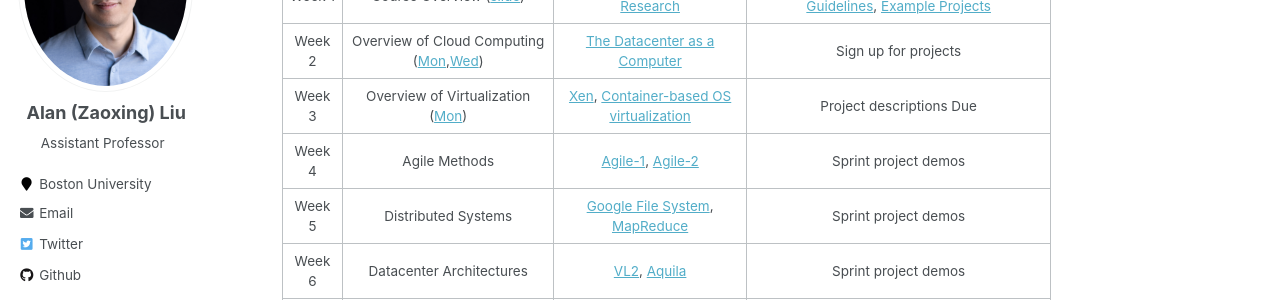
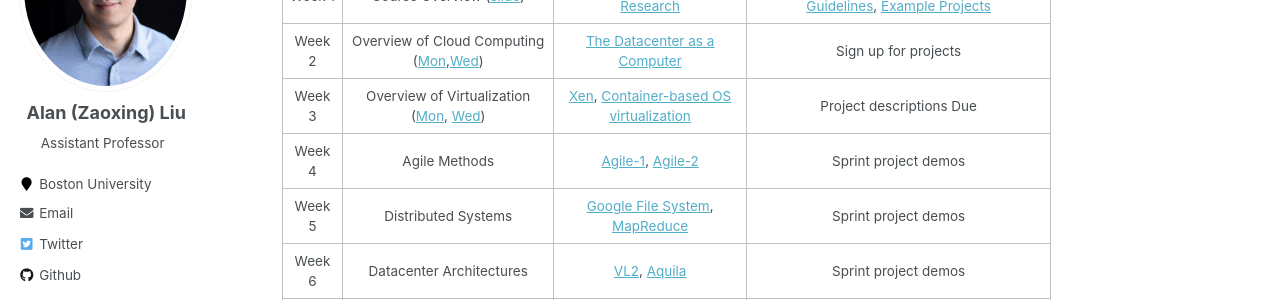
Before and after one commit to zaoxing/zaoxing.github.io, a Jekyll site: the page built from _teaching/2022-fall-cloud.md, in a window 1280 px wide and 900 px high, scrolled down 1050 px. Shown: the part 152-452 px from the top of the window. Built offline with Jekyll 4.4.1, drawn with Linux system fonts in a browser that asks for light colours; comment, search, counter and statistics services are not loaded.

Commit message:
update slide week 3

```diff
--- a/_teaching/2022-fall-cloud.md
+++ b/_teaching/2022-fall-cloud.md
@@ -32,7 +32,7 @@ Tentative Syllabus
 | :------: | :------: | :------:  | :----: |
 | Week 1  | Course Overview ([slide](/files/slides/lecture1.pdf)) | [How to Read](/files/course/CCR07_HowToRead.pdf), [You and Your Research](/files/course/Bell86_YouAndYourResearch.pdf) | [Project Template](https://github.com/zaoxing/cloudcourse22/blob/main/Project_Description_Template.md), [Project Management Guidelines](), [Example Projects]() |
 | Week 2  | Overview of Cloud Computing ([Mon](/files/slides/lecture2.pdf),[Wed](/files/slides/week2_2.pdf)) | [The Datacenter as a Computer](https://www.morganclaypool.com/doi/abs/10.2200/S00874ED3V01Y201809CAC046) | Sign up for projects |
-| Week 3  | Overview of Virtualization ([Mon](/files/slides/week3_1.pdf)) | [Xen](/files/course/SOSP03_Xen.pdf), [Container-based OS virtualization](/files/course/EuroSys07_Container.pdf)| Project descriptions Due |
+| Week 3  | Overview of Virtualization ([Mon](/files/slides/week3_1.pdf), [Wed](/files/slides/week3_2.pdf)) | [Xen](/files/course/SOSP03_Xen.pdf), [Container-based OS virtualization](/files/course/EuroSys07_Container.pdf)| Project descriptions Due |
 | Week 4 | Agile Methods | [Agile-1](), [Agile-2]()  | Sprint project demos |
 | Week 5 | Distributed Systems | [Google File System](/files/course/SOSP03_GFS.pdf), [MapReduce](/files/course/CACM_MapReduce.pdf) | Sprint project demos |
 | Week 6 | Datacenter Architectures | [VL2](/files/course/SIGCOMM09_VL2.pdf), [Aquila](/files/course/NSDI22_Aquila.pdf) | Sprint project demos |
```
Also changed, not shown: 1 other file.
